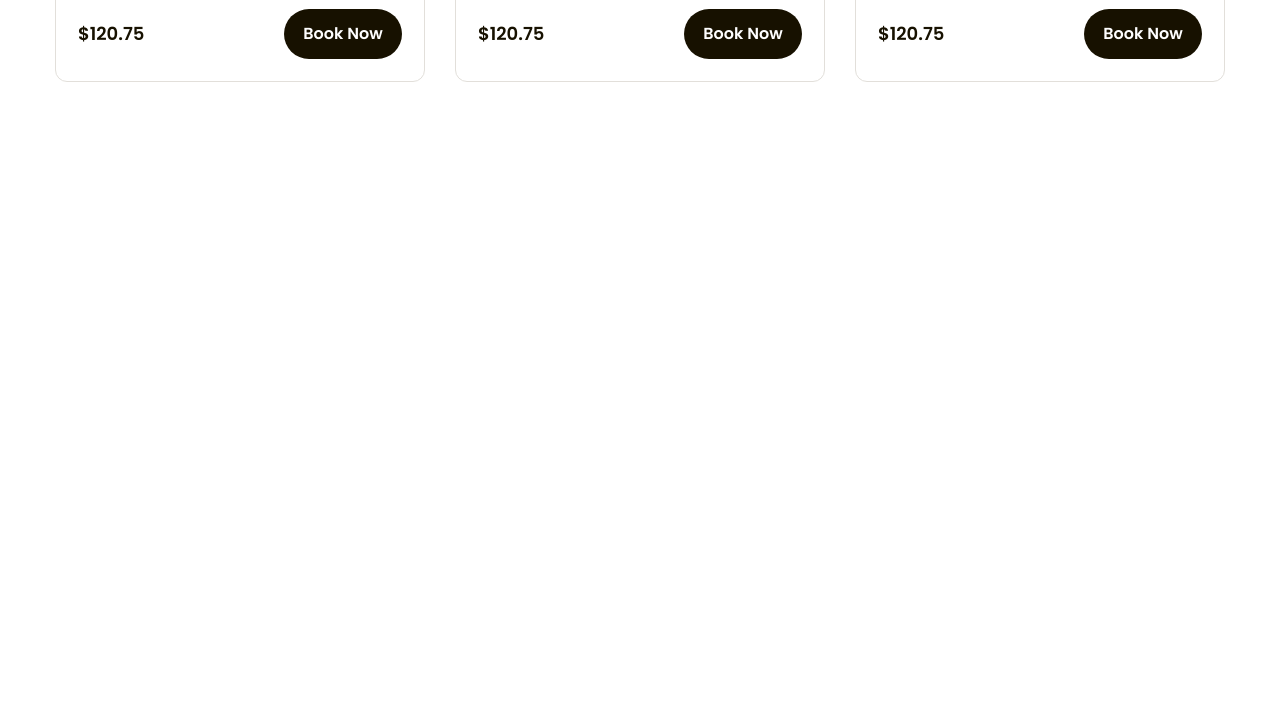
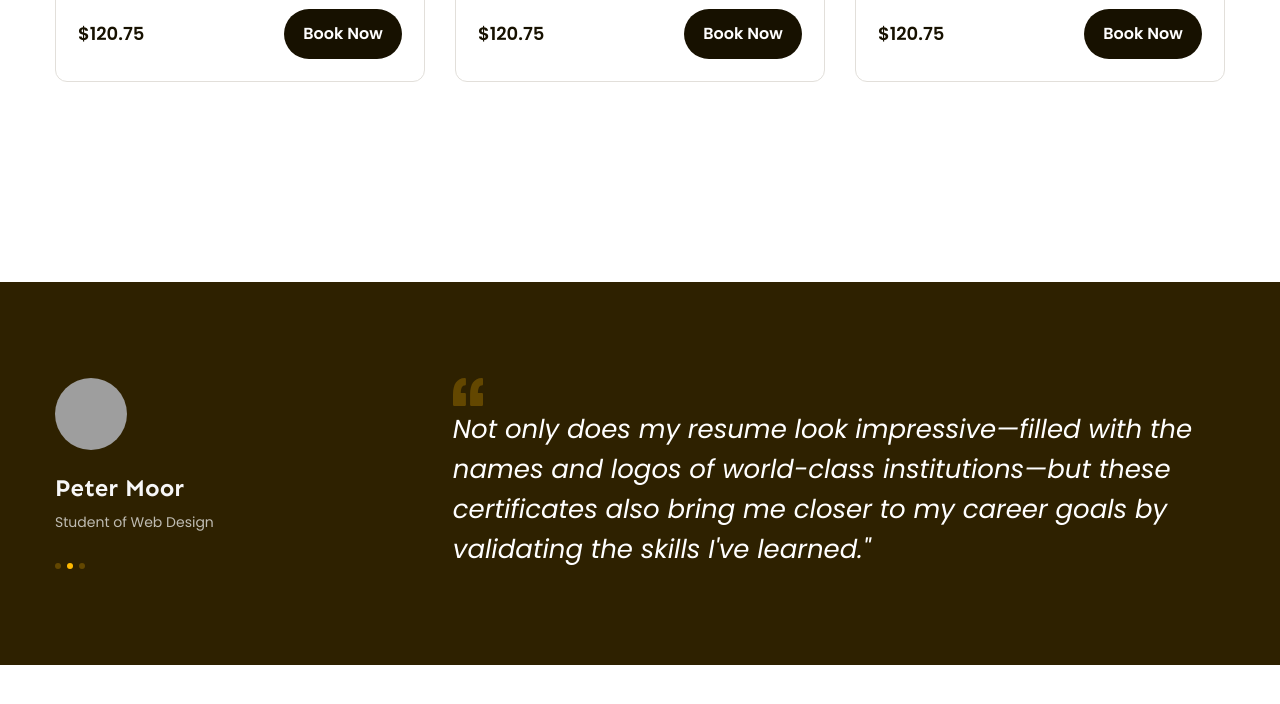
Before and after one commit to tranmanhthangg/figma-to-html, a plain HTML site: page index.html in a window 1280 px wide. Shown: the part 1672-2376 px from the top of the page. Drawn offline with Linux system fonts and the light colour scheme; grey boxes are pictures that could not be loaded.

Commit message:
p6 code phần feedback

```diff
--- a/assets/css/style.css
+++ b/assets/css/style.css
@@ -421,3 +421,69 @@ a {
 .popular .course-item .foot .btn-book:hover {
     background-color: var(--primary-color);
 }
+
+/* ==================== feedback ====================*/
+
+.feedback {
+    margin-top: 135px;
+    padding: 96px 0 96px;
+    background: #2E2100;
+}
+
+.feedback-item {
+    display: flex;
+    justify-content: space-between;
+}
+
+.feedback .avatar {
+    width: 72px;
+    height: 72px;
+    border-radius: 50%;
+    object-fit: cover;
+}
+
+.feedback .info .member-name {
+    margin-top: 18px;
+    color: #F7F7F7;
+    font-family: var(--font-heading);
+    font-size: 2.4rem;
+    font-weight: 700;
+    line-height: 142%;
+}
+
+.feedback .info .desc {
+    margin-top: 4px;
+    color: #BFBCB2;
+    font-size: 1.4rem;
+    line-height: 186%; /* 185.714% */
+}
+
+.feedback .info .dots {
+    margin-top: 28px;
+    display: flex;
+    gap: 6px;
+}
+
+.feedback .info .dots .dot {
+    width: 6px;
+    height: 6px;
+    border-radius: 50%;
+    background-color: #634700;
+    cursor: pointer;
+}
+
+.feedback .info .dots .dot.active {
+    background-color: var(--primary-color);
+    cursor: default;
+}
+
+.feedback .content {
+    width: 66%;
+}
+
+.feedback .content blockquote {
+    color: #FFF;
+    font-size: 2.6rem;
+    font-style: italic;
+    line-height: 154%;
+}
--- a/index.html
+++ b/index.html
@@ -44,6 +44,7 @@
             </div>
         </div>
     </header>
+
     <!-- main -->
      <main>
         <!-- hero -->
@@ -108,8 +109,9 @@
             </div>
             </div>
         </div>
+
         <!-- popular -->
-         <div class="popular">
+        <div class="popular">
             <div class="main-content">
                 <div class="popular-top">
                     <div class="info">
@@ -186,6 +188,32 @@
                     </div>
                 </div>
             </div>
+        </div>
+
+        <!-- feedback -->
+         <div class="feedback">
+            <div class="main-content">
+                <div class="feedback-list">
+                    <div class="feedback-item">
+                        <!-- left -->
+                         <div class="info">
+                            <img src="./assets/img/ava1.jpg" alt="Peter Moor" class="avatar">
+                            <p class="member-name">Peter Moor</p>
+                            <p class="desc">Student of Web Design</p>
+                            <div class="dots">
+                                <span class="dot"></span>
+                                <span class="dot active"></span>
+                                <span class="dot"></span>
+                            </div>
+                         </div>
+                         <!-- right -->
+                          <div class="content">
+                            <img src="./assets/icon/open_quote.svg" alt="" class="open-quote">
+                            <blockquote>Not only does my resume look impressive—filled with the names and logos of world-class institutions—but these certificates also bring me closer to my career goals by validating the skills I've learned." </blockquote>
+                          </div>
+                    </div>
+                </div>
+            </div>
          </div>
      </main>
 </body>
```
Also changed, not shown: assets/icon/open_quote.svg (added), 1 other file.
